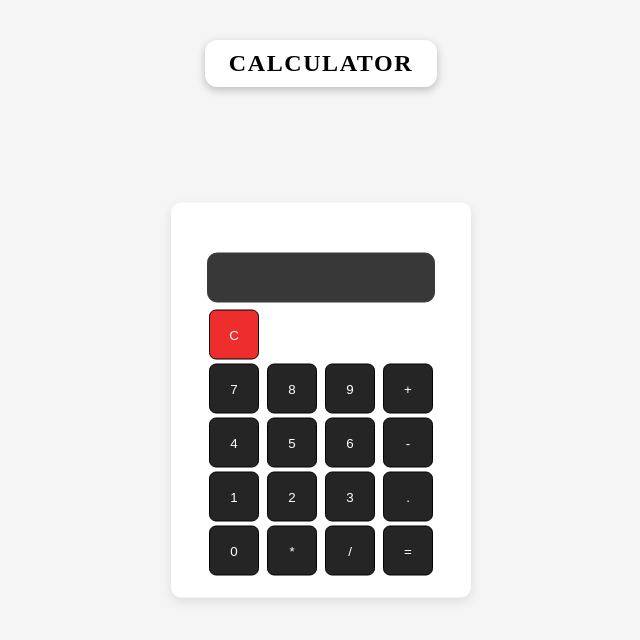
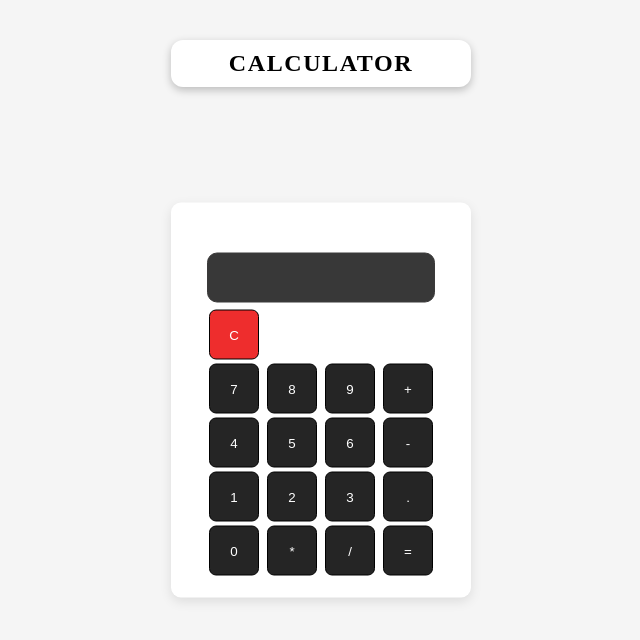
Before and after one commit to masquerade13/Calculator, a plain HTML site: page index.html in a window 1280 px wide. Shown: the whole page, without its empty margins (319-959 px from the left). Drawn offline with Linux system fonts and the light colour scheme.

Commit message:
simple done

```diff
--- a/style.css
+++ b/style.css
@@ -27,7 +27,7 @@ h2{
     color: black;
     padding: 10px;
     text-align: center;
-    width: 232px;
+    width: 300px;
     border-radius: 12px;
     letter-spacing: 0.1rem;
     box-shadow: rgba(0, 0, 0, 0.24) 0px 3px 8px;
```
